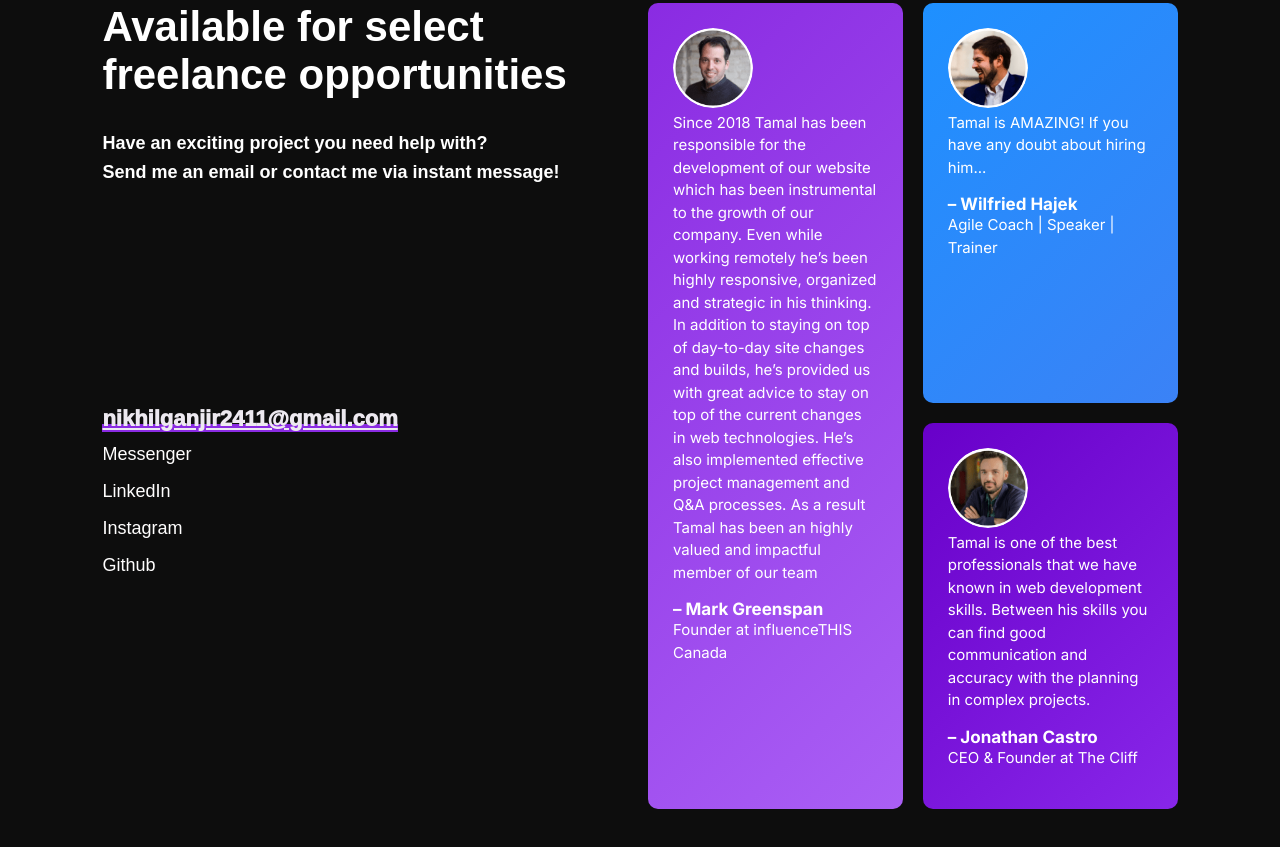
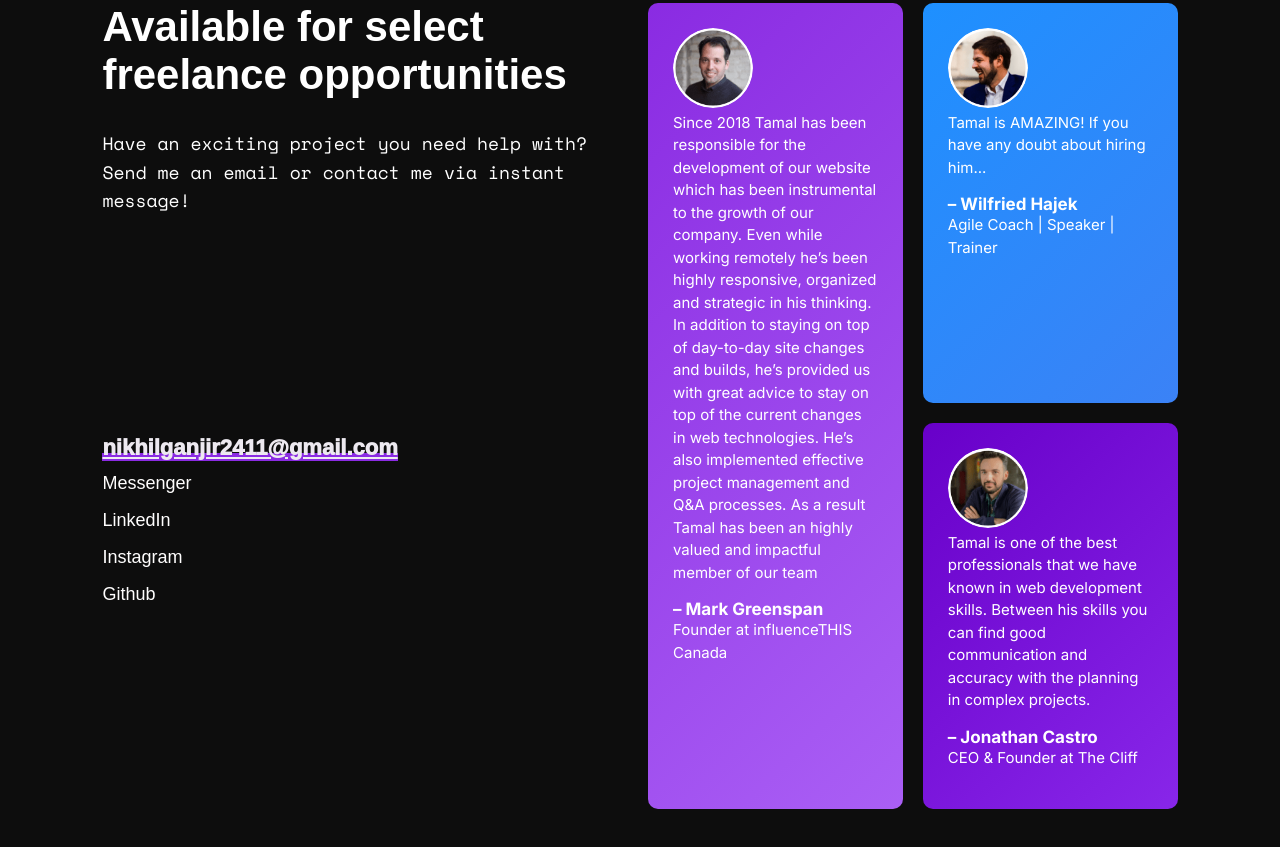
Before and after one commit to NikCodez/portfolio-recreation, a website: page index.html in a window 1280 px wide. Shown: the part 5018-5865 px from the top of the page. Drawn offline with nearby package versions, Linux system fonts and the light colour scheme.

Commit message:
changed testimonial description font

```diff
--- a/css/styles.css
+++ b/css/styles.css
@@ -816,10 +816,10 @@ nav {
 }
 
 .contact-left p {
-  font-family: 'Roboto Mono', sans-serif;
+  font-family: 'Space Mono', monospace;
   line-height: 1.6;
   margin-bottom: 100px;
-  font-weight: 900;
+  font-weight: 500;
   font-size: large
 }
 
```
